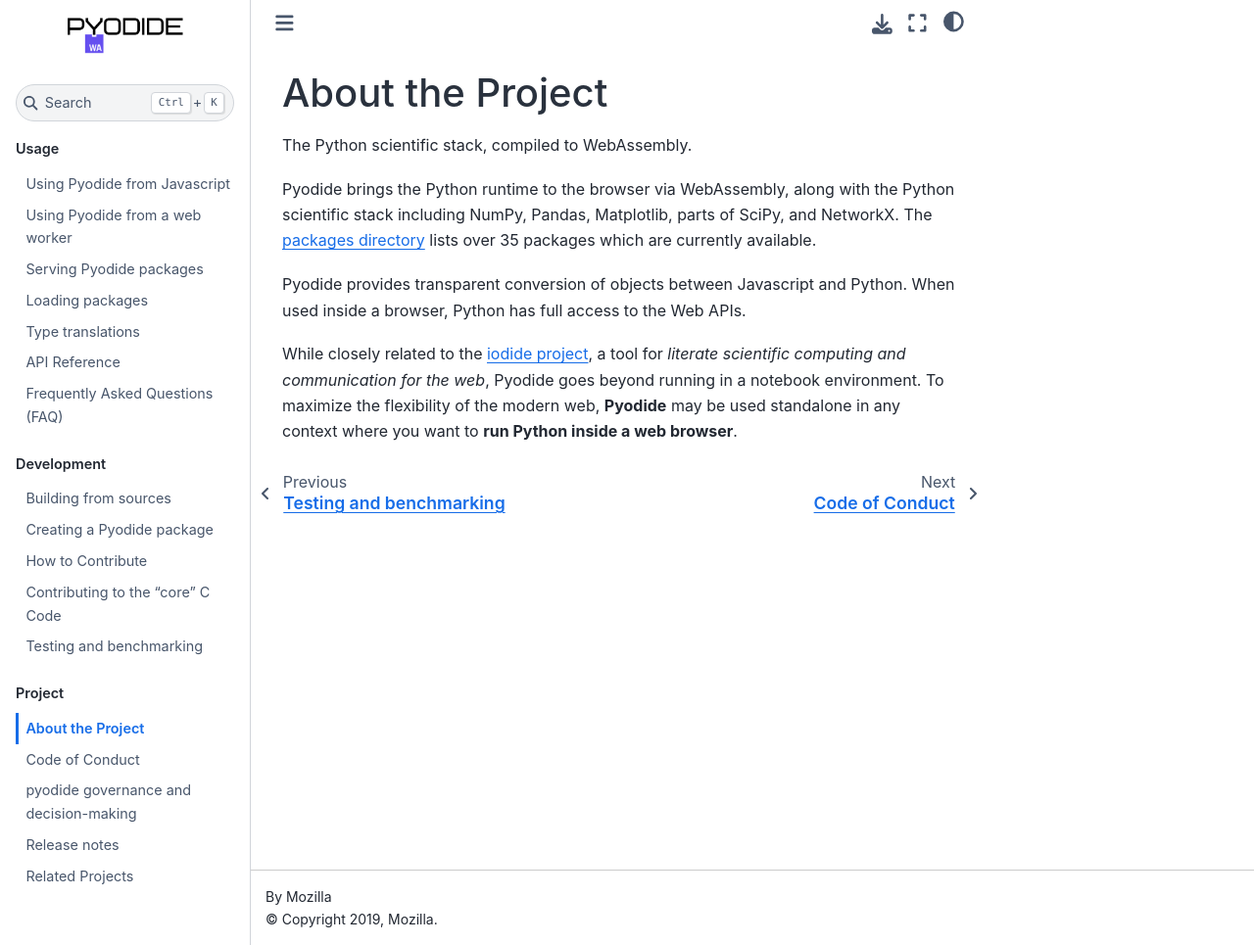
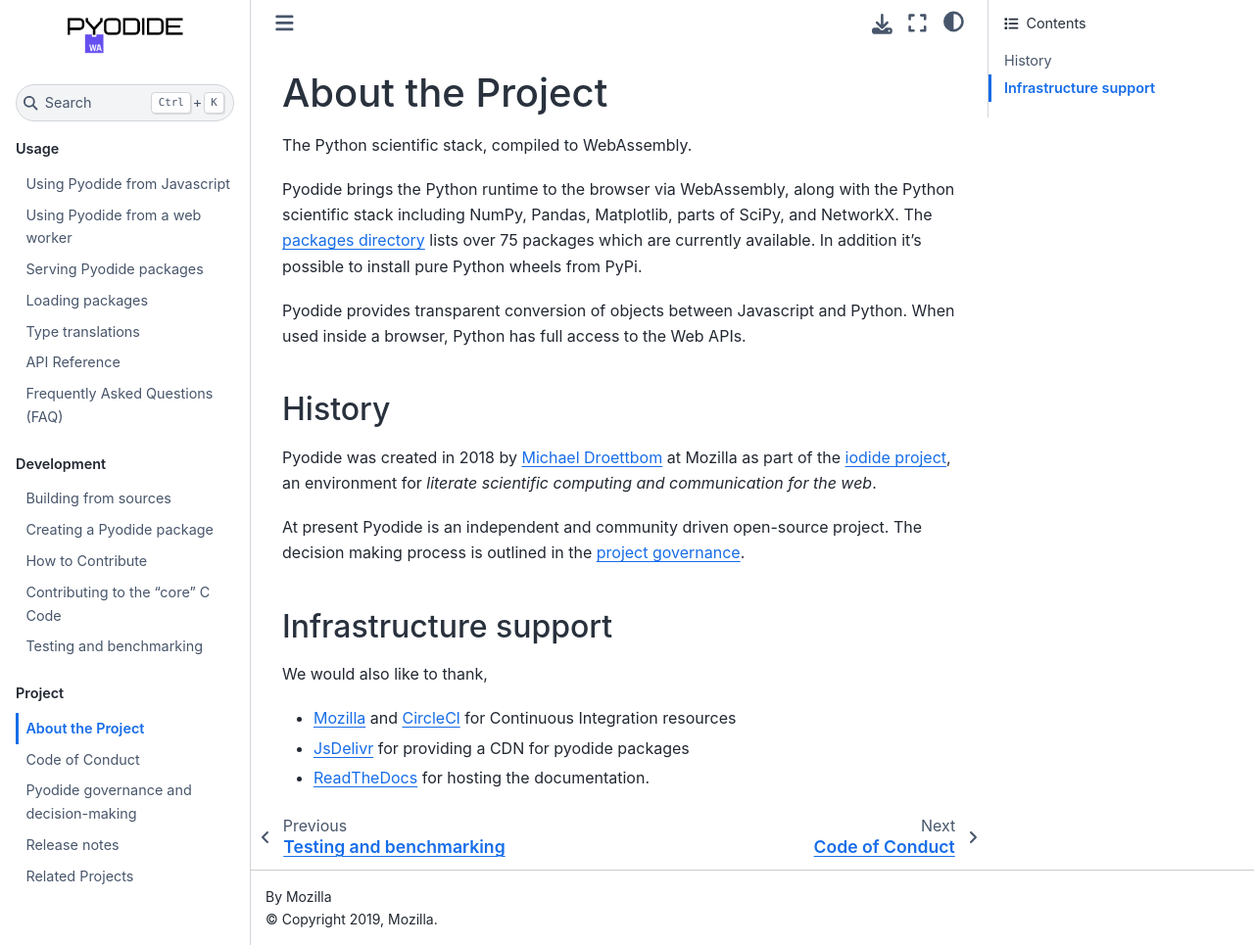
Before and after one commit to pyodide/pyodide, a Sphinx documentation site: the page built from docs/project/about.md, in a window 1280 px wide and 965 px high. Shown: the whole window at 98% size. Built offline with Sphinx 7.4.7 and the Sphinx Book theme 1.1.4, drawn with Linux system fonts in a browser that asks for light colours; the version number is read from the project's files by our own code.

Commit message:
DOC Update the project history and infrastructure support sections

```diff
--- a/docs/project/about.md
+++ b/docs/project/about.md
@@ -6,13 +6,26 @@
 the Python scientific stack including NumPy, Pandas, Matplotlib, parts of
 SciPy, and NetworkX. The [packages
 directory](https://github.com/iodide-project/pyodide/tree/master/packages)
-lists over 35 packages which are currently available.
+lists over 75 packages which are currently available. In addition it's possible
+to install pure Python wheels from PyPi.
 
 Pyodide provides transparent conversion of objects between Javascript and
 Python. When used inside a browser, Python has full access to the Web APIs.
 
-While closely related to the [iodide project](https://iodide.io), a tool for
-*literate scientific computing and communication for the web*, Pyodide goes
-beyond running in a notebook environment. To maximize the flexibility of the
-modern web, **Pyodide** may be used standalone in any context where you want to
-**run Python inside a web browser**.
+## History
+
+Pyodide was created in 2018 by [Michael Droettbom](https://github.com/mdboom)
+at Mozilla as part of the [iodide project](https://iodide.io), an environment
+for *literate scientific computing and communication for the web*.
+
+At present Pyodide is an independent and community driven open-source project. The decision
+making process is outlined in the {ref}`project governance
+<project_governance>`.
+
+## Infrastructure support
+
+We would also like to thank,
+ - [Mozilla](https://www.mozilla.org/en-US/) and
+[CircleCl](https://circleci.com/) for Continuous Integration resources
+ - [JsDelivr](https://www.jsdelivr.com/) for providing a CDN for pyodide packages
+ - [ReadTheDocs](https://readthedocs.org/) for hosting the documentation.
```
Also changed, not shown: docs/project/governance.md (+2 -1 lines).
